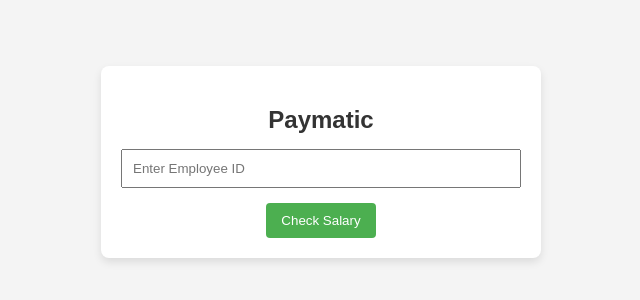
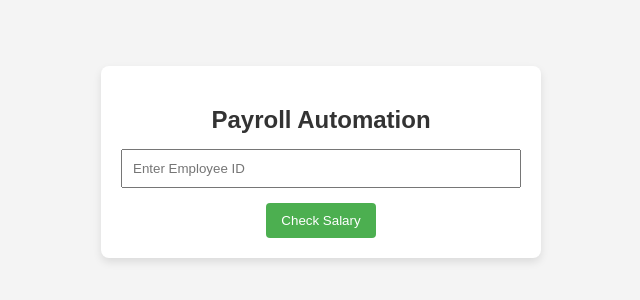
Before and after one commit to QQ07/CCA, a website: page index.html in a window 1280 px wide. Shown: the part 228-528 px from the top of the page, without its empty margins (319-959 px from the left). Drawn offline with Linux system fonts and the light colour scheme.

Commit message:
Revert "final"
This reverts commit 3a05a0de345a5c91f3d008ad34fad1074d0a992b.

```diff
--- a/index.html
+++ b/index.html
@@ -106,7 +106,7 @@
 <body>
     <div class="container">
         <div id="employee-card">
-            <h2>Paymatic</h2>
+            <h2>Payroll Automation</h2>
             <input type="text" id="employee-id-input" placeholder="Enter Employee ID">
             <button onclick="checkSalary()" id="check-salary-btn">Check Salary</button>
             <table id="salary-table" class="hidden">
--- a/index.js
+++ b/index.js
@@ -7,7 +7,9 @@ const app = express();
 app.use(bodyParser.json());
 const PORT = 3000;
 
+// Root route
 app.get("/", (req, res) => {
+  // Read the content of the HTML file
   const filePath = path.join(__dirname, "index.html");
 
   fs.readFile(filePath, "utf8", (err, data) => {
@@ -19,6 +21,7 @@ app.get("/", (req, res) => {
     }
   });
 });
+
 
 
 const employeeData = {
```
